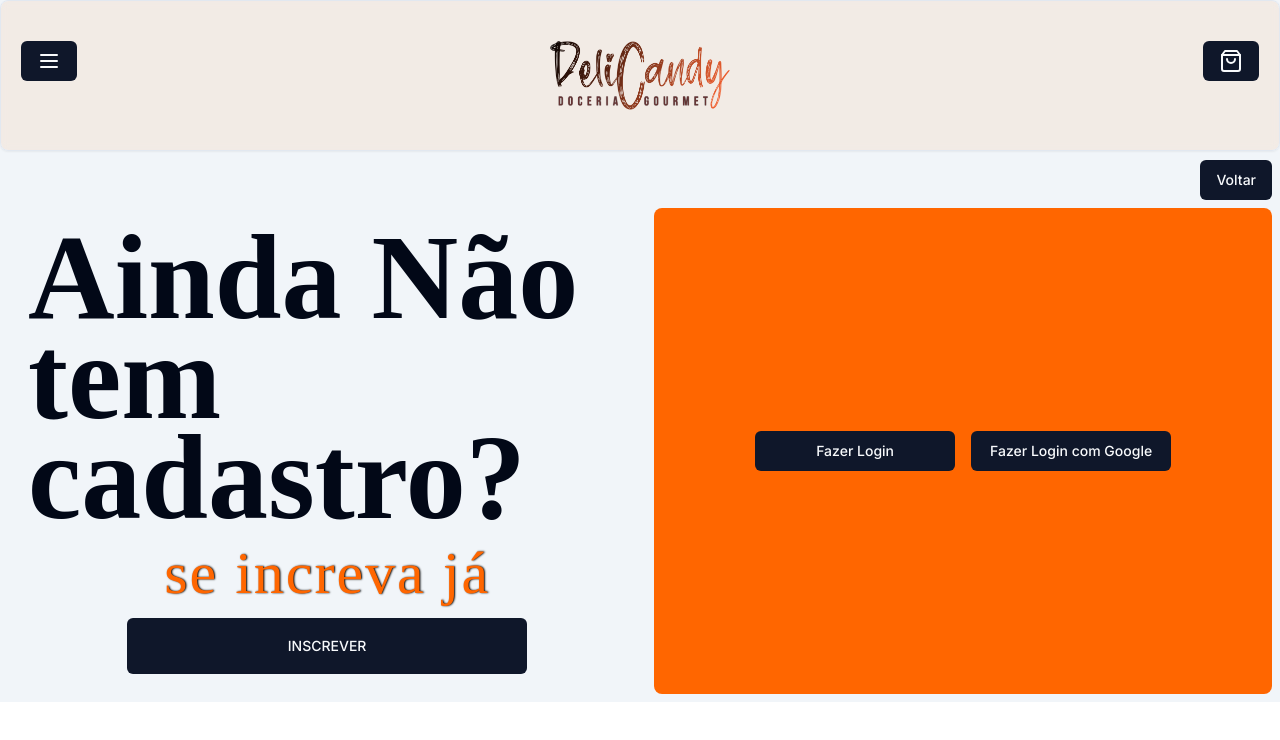
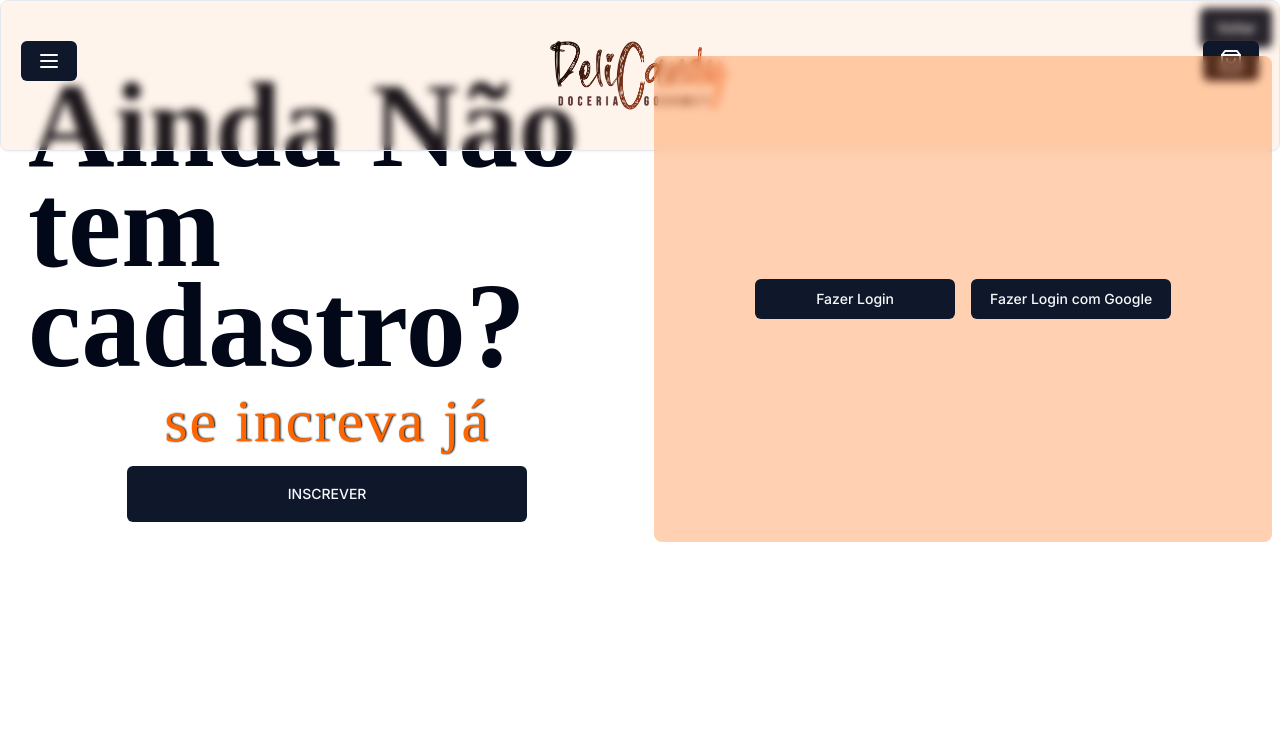
Before and after one commit to TheDev-Silva/RealLogistica, a Next.js app: page /cadastro in a window 1280 px wide. Shown: the top 740 px of the page. Built offline with nearby package versions, Linux system fonts and the light colour scheme; no server answers.

Commit message:
feat: algumas alterações.

```diff
--- a/src/app/cadastro/components/pageCadastro.tsx
+++ b/src/app/cadastro/components/pageCadastro.tsx
@@ -20,18 +20,18 @@ export default function PageCadastro() {
   }
 
   return (
-    <div className="pt-[160px] p-2 bg-slate-100 md:w-full flex flex-col">
+    <div className=" p-2 bg-transparent md:w-full flex flex-col">
       <div className="flex items-end justify-end pb-2">
         <Link href="/">
           <Button>Voltar</Button>
         </Link>
       </div>
-      <div className="gap-2 min-h-[400px] md:flex flex-grow p-5 md:p-0 bg-blend-saturation bg-slate-100">
+      <div className="gap-2 min-h-[400px] md:flex flex-grow p-5 md:p-0 bg-blend-saturation bg-transparent">
         <div className="w-full rounded-sm p-5 flex flex-col items-center justify-between">
           <h1 className="text-[120px] font-bold " style={{fontFamily: 'Bebas Neue', lineHeight: '100px'}}>Ainda Não tem cadastro? </h1><p style={{fontFamily: 'Arizona', fontSize: '60px', color: '#ff6600', textShadow: "1px 0px 2px #000", letterSpacing: '2px'}}>se increva já</p>
             <Button className="uppercase w-[400px] h-14">inscrever</Button>
         </div>
-        <div className="w-full p-5 md:p-0 flex flex-col items-center justify-center bg-[#ff6600] rounded-lg gap-4">
+        <div className="w-full p-5 md:p-0 flex flex-col items-center justify-center backdrop-blur-sm bg-opacity-30 bg-[#ff6600] rounded-lg gap-4">
           <div className="flex gap-4">
 
             <Button className="min-w-[200px]">Fazer Login</Button>
```
